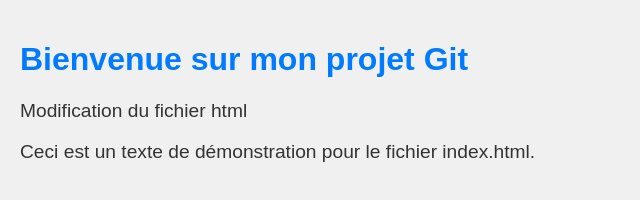
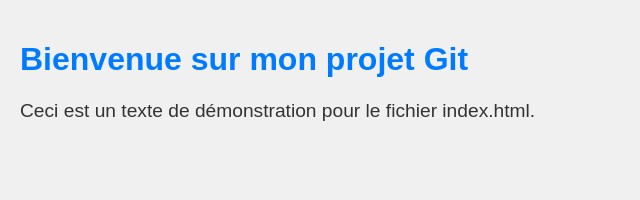
Before and after one commit to charlitok7/git_project, a plain HTML site: page index.html in a window 1280 px wide. Shown: the whole page, without its empty margins (0-640 px from the left). Drawn offline with Linux system fonts and the light colour scheme.

Commit message:
Essai Suppression du dernier commit

```diff
--- a/index.html
+++ b/index.html
@@ -8,7 +8,6 @@
 </head>
 <body>
     <h1>Bienvenue sur mon projet Git</h1>
-    <p>Modification du fichier html</p>
     <p>Ceci est un texte de démonstration pour le fichier index.html.</p>
     <script src="script.js"></script>
 </body>
```
